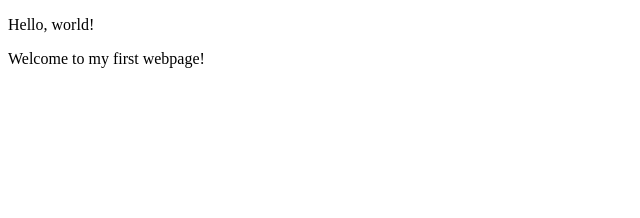
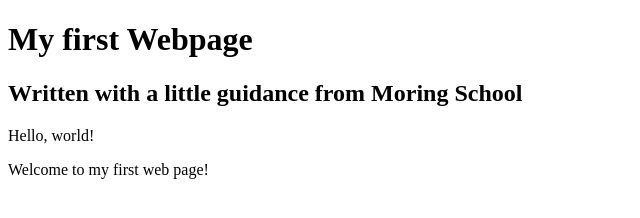
Before and after one commit to macmillankimutai/my-first-webpage, a plain HTML site: page my-first-webpage.html in a window 1280 px wide. Shown: the whole page, without its empty margins (0-640 px from the left). Drawn offline with Linux system fonts and the light colour scheme.

Commit message:
add header block elements

```diff
--- a/my-first-webpage.html
+++ b/my-first-webpage.html
@@ -4,8 +4,10 @@
    <title>My first webpage!</title>
 </head>
 <body>
+  <h1>My first Webpage</h1>
+  <h2>Written with a little guidance from Moring School</h2>
   <p>Hello, world!</p>
-  <p>Welcome to my first webpage!</p>
+  <p>Welcome to my first web page!</p>
 
 </body>
 </html>
```
